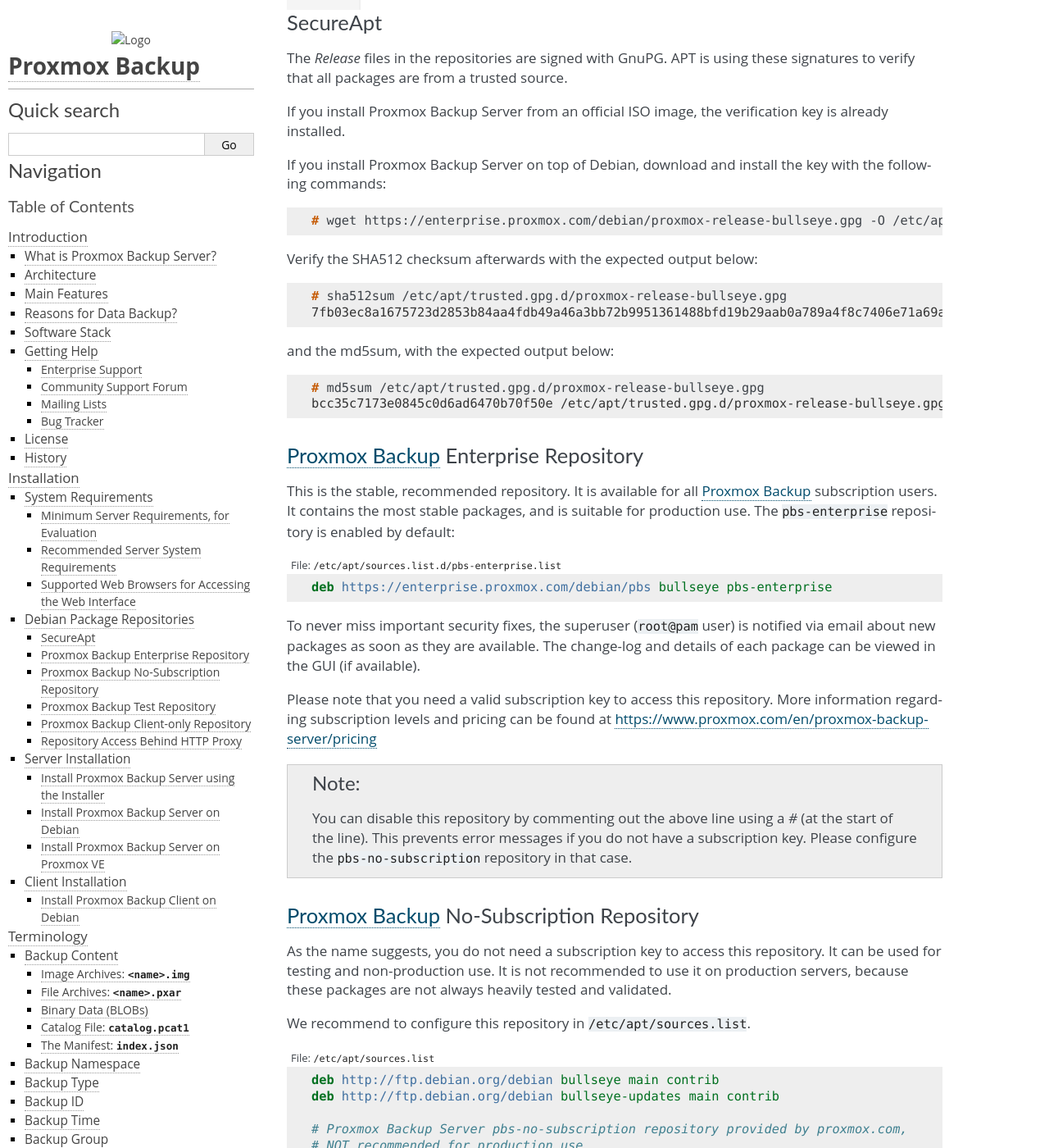
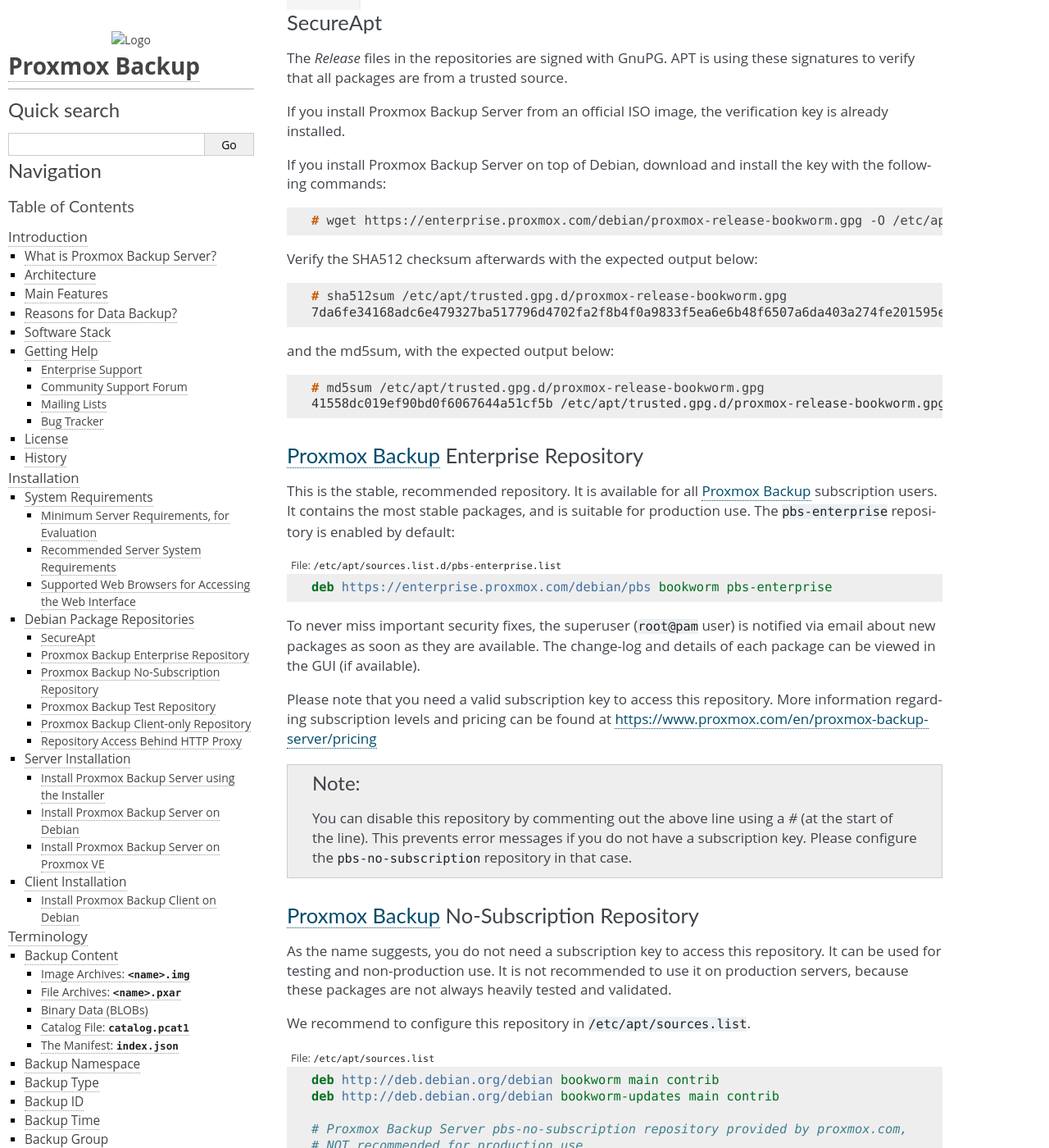
Before and after one commit to rikka-chunibyo/PBS-X, a Sphinx documentation site: the page built from docs/installation.rst, in a window 1280 px wide and 1400 px high, scrolled down 2194 px. Shown: the whole window at 82% size. Built offline with Sphinx 7.4.7, drawn with Linux system fonts in a browser that asks for light colours; some of the changed text lies outside the part shown.

Commit message:
docs: update package repos and APT release key for Bookworm
Signed-off-by: Thomas Lamprecht <t.lamprecht@proxmox.com>

```diff
--- a/docs/package-repositories.rst
+++ b/docs/package-repositories.rst
@@ -17,11 +17,11 @@ update``.
 .. code-block:: sources.list
   :caption: File: ``/etc/apt/sources.list``
 
-  deb http://ftp.debian.org/debian bullseye main contrib
-  deb http://ftp.debian.org/debian bullseye-updates main contrib
+  deb http://deb.debian.org/debian bookworm main contrib
+  deb http://deb.debian.org/debian bookworm-updates main contrib
 
   # security updates
-  deb http://security.debian.org/debian-security bullseye-security main contrib
+  deb http://security.debian.org/debian-security bookworm-security main contrib
 
 
 In addition, you need a package repository from Proxmox to get Proxmox Backup
@@ -48,21 +48,21 @@ key with the following commands:
 
 .. code-block:: console
 
- # wget https://enterprise.proxmox.com/debian/proxmox-release-bullseye.gpg -O /etc/apt/trusted.gpg.d/proxmox-release-bullseye.gpg
+ # wget https://enterprise.proxmox.com/debian/proxmox-release-bookworm.gpg -O /etc/apt/trusted.gpg.d/proxmox-release-bookworm.gpg
 
 Verify the SHA512 checksum afterwards with the expected output below:
 
 .. code-block:: console
 
- # sha512sum /etc/apt/trusted.gpg.d/proxmox-release-bullseye.gpg
- 7fb03ec8a1675723d2853b84aa4fdb49a46a3bb72b9951361488bfd19b29aab0a789a4f8c7406e71a69aabbc727c936d3549731c4659ffa1a08f44db8fdcebfa  /etc/apt/trusted.gpg.d/proxmox-release-bullseye.gpg
+ # sha512sum /etc/apt/trusted.gpg.d/proxmox-release-bookworm.gpg
+ 7da6fe34168adc6e479327ba517796d4702fa2f8b4f0a9833f5ea6e6b48f6507a6da403a274fe201595edc86a84463d50383d07f64bdde2e3658108db7d6dc87  /etc/apt/trusted.gpg.d/proxmox-release-bookworm.gpg
 
 and the md5sum, with the expected output below:
 
 .. code-block:: console
 
- # md5sum /etc/apt/trusted.gpg.d/proxmox-release-bullseye.gpg
- bcc35c7173e0845c0d6ad6470b70f50e /etc/apt/trusted.gpg.d/proxmox-release-bullseye.gpg
+ # md5sum /etc/apt/trusted.gpg.d/proxmox-release-bookworm.gpg
+ 41558dc019ef90bd0f6067644a51cf5b /etc/apt/trusted.gpg.d/proxmox-release-bookworm.gpg
 
 .. _sysadmin_package_repos_enterprise:
 
@@ -77,7 +77,7 @@ enabled by default:
 .. code-block:: sources.list
   :caption: File: ``/etc/apt/sources.list.d/pbs-enterprise.list``
 
-  deb https://enterprise.proxmox.com/debian/pbs bullseye pbs-enterprise
+  deb https://enterprise.proxmox.com/debian/pbs bookworm pbs-enterprise
 
 
 To never miss important security fixes, the superuser (``root@pam`` user) is
@@ -107,15 +107,15 @@ We recommend to configure this repository in ``/etc/apt/sources.list``.
 .. code-block:: sources.list
   :caption: File: ``/etc/apt/sources.list``
 
-  deb http://ftp.debian.org/debian bullseye main contrib
-  deb http://ftp.debian.org/debian bullseye-updates main contrib
+  deb http://deb.debian.org/debian bookworm main contrib
+  deb http://deb.debian.org/debian bookworm-updates main contrib
 
   # Proxmox Backup Server pbs-no-subscription repository provided by proxmox.com,
   # NOT recommended for production use
-  deb http://download.proxmox.com/debian/pbs bullseye pbs-no-subscription
+  deb http://download.proxmox.com/debian/pbs bookworm pbs-no-subscription
 
   # security updates
-  deb http://security.debian.org/debian-security bullseye-security main contrib
+  deb http://security.debian.org/debian-security bookworm-security main contrib
 
 
 `Proxmox Backup`_ Test Repository
@@ -133,7 +133,7 @@ You can access this repository by adding the following line to
 .. code-block:: sources.list
   :caption: sources.list entry for ``pbstest``
 
-  deb http://download.proxmox.com/debian/pbs bullseye pbstest
+  deb http://download.proxmox.com/debian/pbs bookworm pbstest
 
 .. _package_repositories_client_only:
 
@@ -157,6 +157,20 @@ and Ubuntu Derivative do, you may be able to use the APT-based repository.
 In order to configure this repository you need to first :ref:`setup the Proxmox
 release key <package_repos_secure_apt>`. After that, add the repository URL to
 the APT sources lists.
+
+**Repositories for Debian 12 (Bookworm) based releases**
+
+This repository is tested with:
+
+- Debian Bookworm
+
+Edit the file ``/etc/apt/sources.list.d/pbs-client.list`` and add the following
+snippet
+
+.. code-block:: sources.list
+  :caption: File: ``/etc/apt/sources.list``
+
+  deb http://download.proxmox.com/debian/pbs-client bookworm main
 
 **Repositories for Debian 11 (Bullseye) based releases**
 
```
